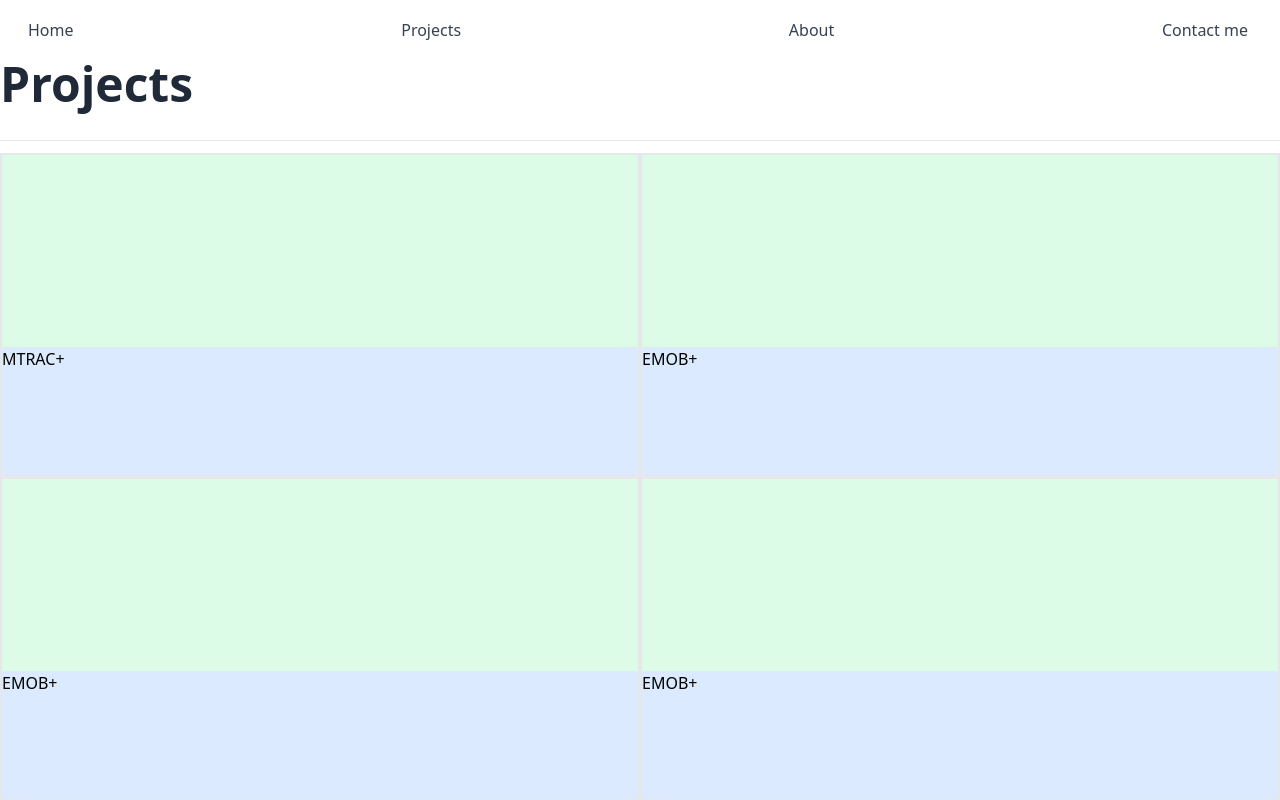
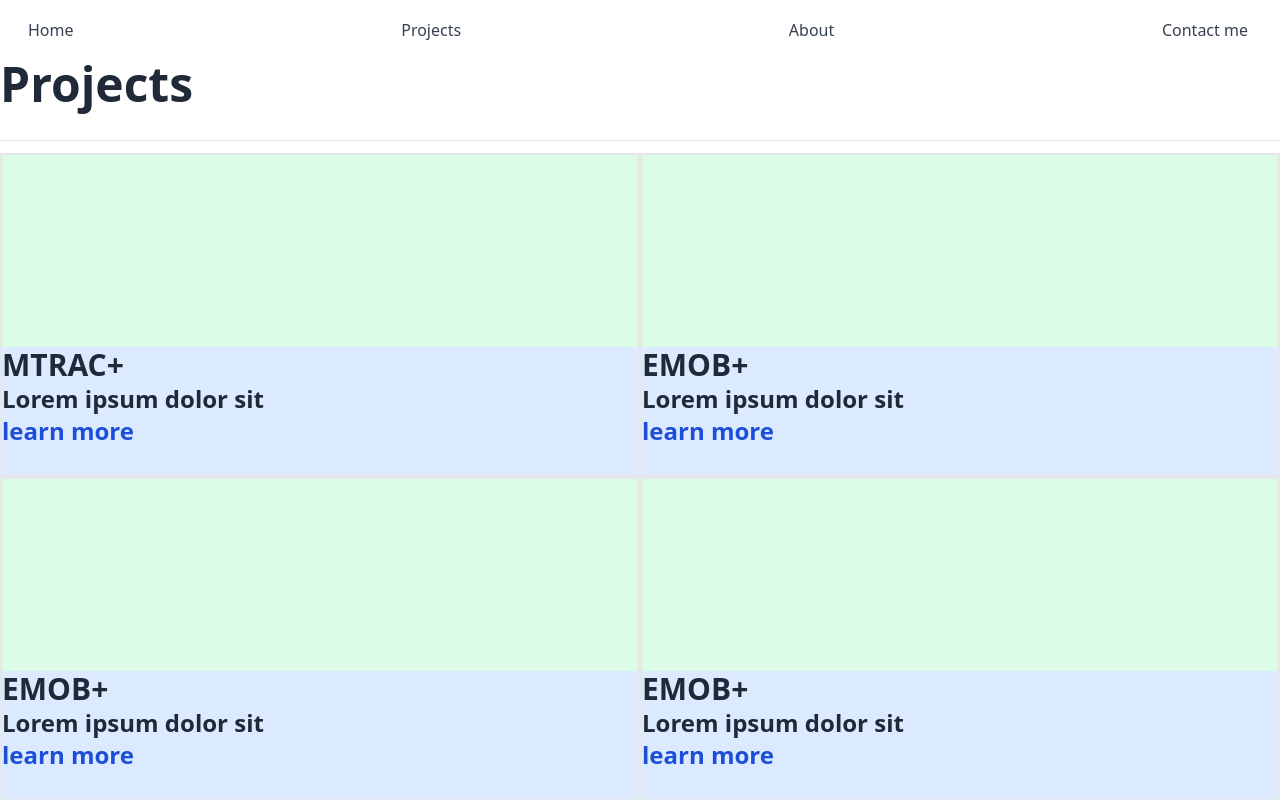
Before and after one commit to chuahziyang/Personal-Portfolio, a Vue app in the folder client/: page /projects in a window 1280 px wide. Shown: the top 800 px of the page. Built offline with nearby package versions, Linux system fonts and the light colour scheme.

Commit message:
working link

```diff
--- a/client/src/components/ProjectPanel.vue
+++ b/client/src/components/ProjectPanel.vue
@@ -16,7 +16,13 @@ console.log(props);
   <div class="flex-col flex bg-red-800">
     <div class="bg-green-100 basis-3/5">{{ image }}</div>
     <div class="bg-blue-100 basis-2/5">
-      {{ name }}
+      <h5 class="text-3xl font-semibold text-gray-800">{{ name }}</h5>
+      <h6 class="text-2xl font-semibold text-gray-800">
+        Lorem ipsum dolor sit
+      </h6>
+      <a :href="linktoinfo" target="_">
+        <h6 class="text-2xl font-semibold text-blue-700">learn more</h6>
+      </a>
     </div>
   </div>
 </template>
```
